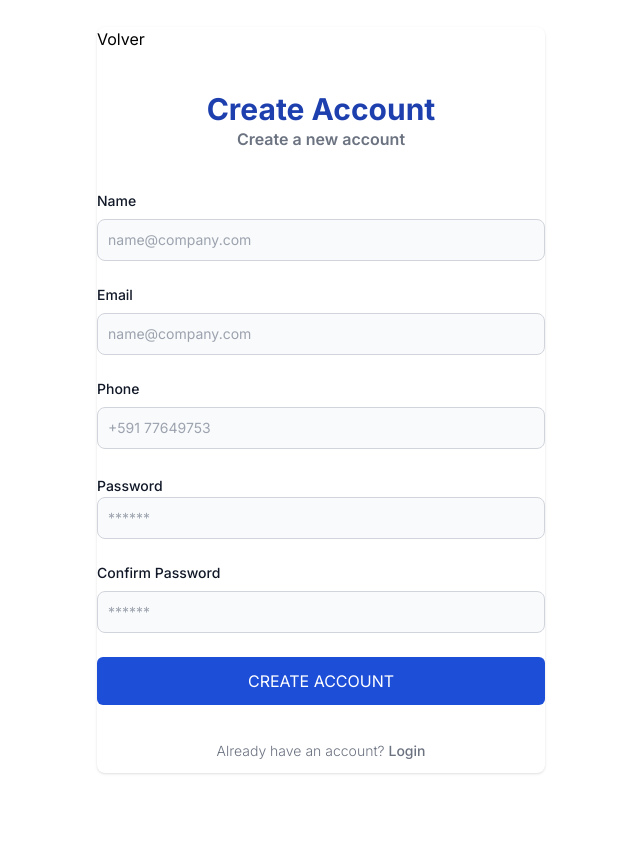
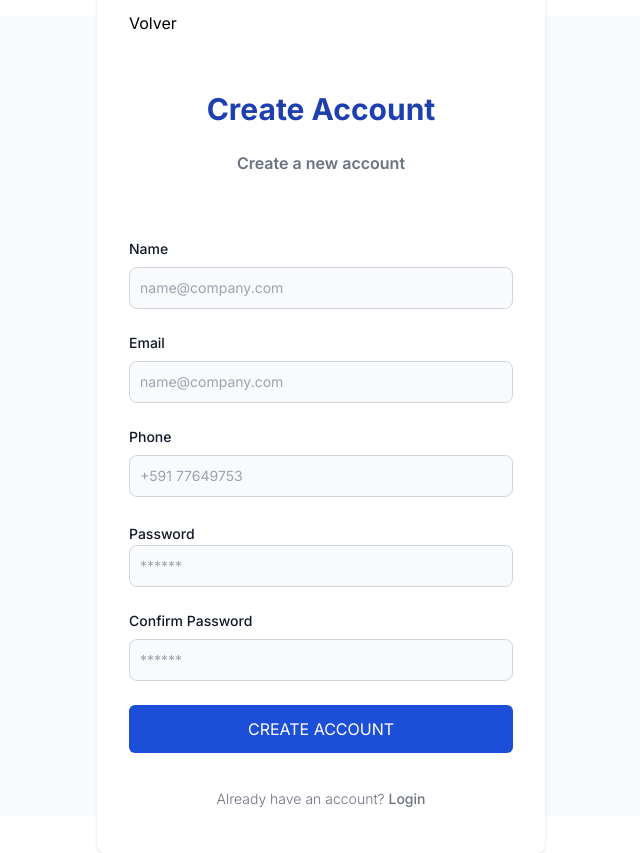
Before and after one commit to mar-vall/Prueba-tecnica, a Next.js app: page /register in a window 1280 px wide. Shown: the whole page, without its empty margins (319-959 px from the left). Before the commit the page ends 800 px from the top, so only its background shows below. Built offline with nearby package versions, Linux system fonts and the light colour scheme; no server answers.

Commit message:
fix estilos en el login y registro

```diff
--- a/src/app/login/page.js
+++ b/src/app/login/page.js
@@ -5,7 +5,6 @@ import React from "react";
 import { useFormik } from "formik";
 import * as Yup from "yup";
 import { useAuth } from "../context/AuthContext";
-import { useRouter } from "next/router";
 
 const Login = () => {
   const {signin, user, logout, loginError} = useAuth()
--- a/src/app/page.js
+++ b/src/app/page.js
@@ -2,11 +2,10 @@ import Link from "next/link";
 
 export default function Home() {
   return (
-    <main className="">
+    <main className="container py-4 flex justify-center">
       hola!
-      <Link href='/login' className="bg-slate-900 text-white">Log in</Link>
-      <Link href='/register' className="bg-slate-900 text-white">Log in</Link>
-
+      <Link href='/login' className="bg-slate-900 p-3 m-3 rounded-md text-white">Sign in</Link>
+      <Link href='/register' className="bg-slate-900 text-white p-3 m-3 rounded-md">Sign up</Link>
     </main>
   );
 }
--- a/src/app/register/page.js
+++ b/src/app/register/page.js
@@ -7,7 +7,7 @@ import * as Yup from "yup";
 import { useAuth } from "../context/AuthContext";
 
 const registerForm = () => {
-  const {signup, successRegister} = useAuth();
+  const { signup, successRegister } = useAuth();
 
   const formik = useFormik({
     initialValues: {
@@ -40,13 +40,21 @@ const registerForm = () => {
   });
 
   return (
-    <div className="flex flex-col items-center justify-center px-6 py-8 mx-auto md:h-screen lg:py-0">
+    <section className="bg-gray-50 dark:bg-gray-900">
+      <div className="flex flex-col items-center justify-center px-6 py-8 mx-auto md:h-screen lg:py-0 my-4">
         <div className="w-full p-10 bg-white rounded-lg shadow dark:border md:mt-0 sm:max-w-md xl:p-0 dark:bg-gray-800 dark:border-gray-700">
+          <div className="p-6 space-y-4 md:space-y-6 sm:p-8">
             <Link href="/login" className="">
               Volver
             </Link>
-        {successRegister && (<div><Link href='/login' className="p-2 bg-green-300">{successRegister}</Link></div>)}
-        <h4 className="text-3xl font-bold text-blue-800 text-center pt-10">
+            {successRegister && (
+              <div>
+                <Link href="/login" className="p-2 bg-green-300">
+                  {successRegister}
+                </Link>
+              </div>
+            )}
+            <h4 className="text-3xl font-bold text-blue-800 text-center pt-8">
               Create Account
             </h4>
             <p className="text-md text-center font-semibold text-gray-500">
@@ -97,7 +105,9 @@ const registerForm = () => {
                   value={formik.values.email}
                 />
                 {formik.touched.email && formik.errors.email && (
-              <div className="text-sm text-red-600">{formik.errors.email}</div>
+                  <div className="text-sm text-red-600">
+                    {formik.errors.email}
+                  </div>
                 )}
               </div>
               <div>
@@ -118,7 +128,9 @@ const registerForm = () => {
                   value={formik.values.phone}
                 />
                 {formik.touched.phone && formik.errors.phone && (
-              <div className="text-sm text-red-600">{formik.errors.phone}</div>
+                  <div className="text-sm text-red-600">
+                    {formik.errors.phone}
+                  </div>
                 )}
               </div>
               <div>
@@ -186,6 +198,8 @@ const registerForm = () => {
             </form>
           </div>
         </div>
+      </div>
+    </section>
   );
 };
 
--- a/src/app/user/page.js
+++ b/src/app/user/page.js
@@ -2,14 +2,13 @@ import React from "react";
 import ProtectedRoute from "@/Components/protectedRoute";
 import { useAuth } from "../context/AuthContext";
 
-const userPage = () => {
-  const { user } = useAuth();
+const userView = () => {
+
   return (
     <div>
-      {user.email}
       <button className="bg-blue-700 rounded-md">Cerrar sesion</button>
     </div>
   );
 };
 
-export default userPage;
+export default userView;
```
Lines whose indentation alone changed are shown as unchanged.
